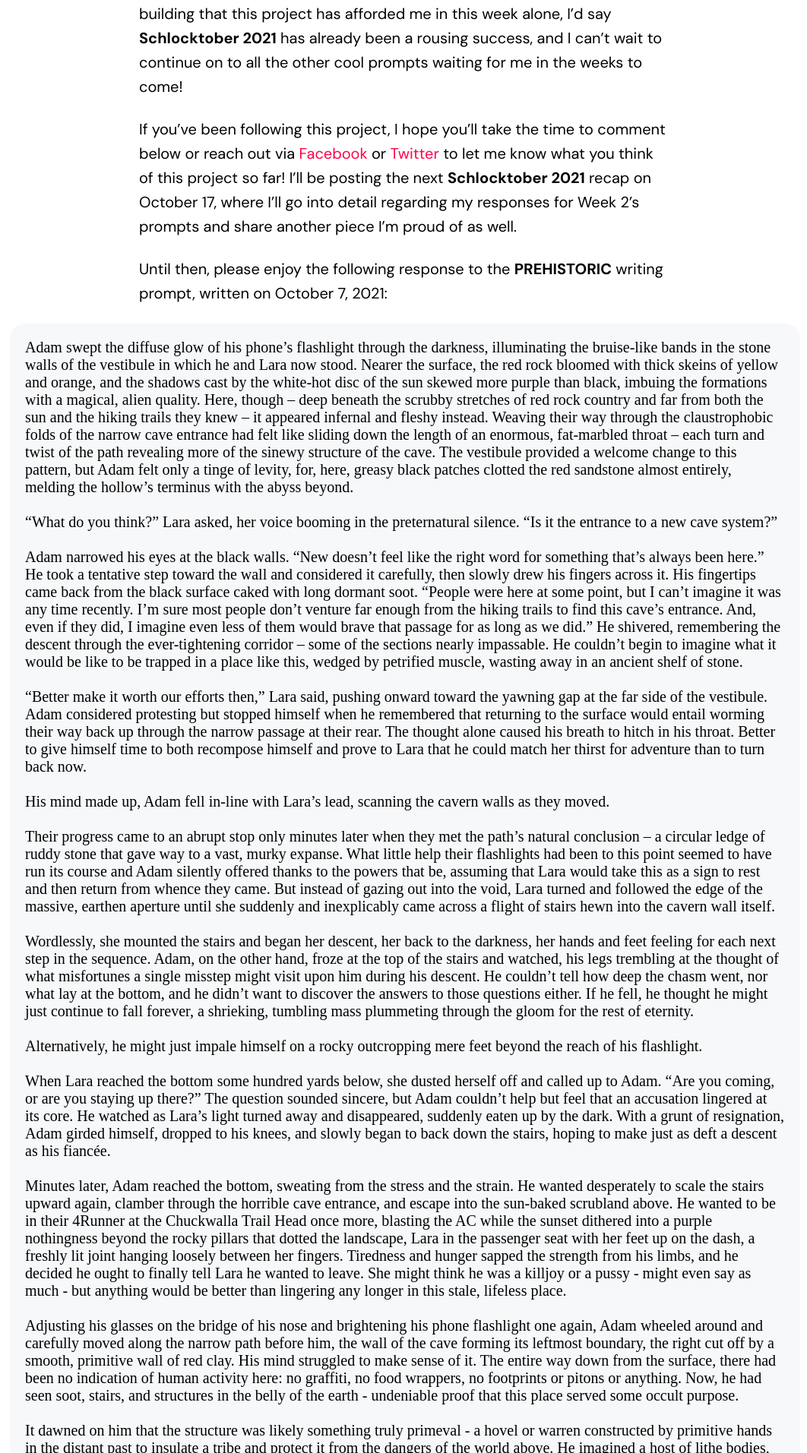
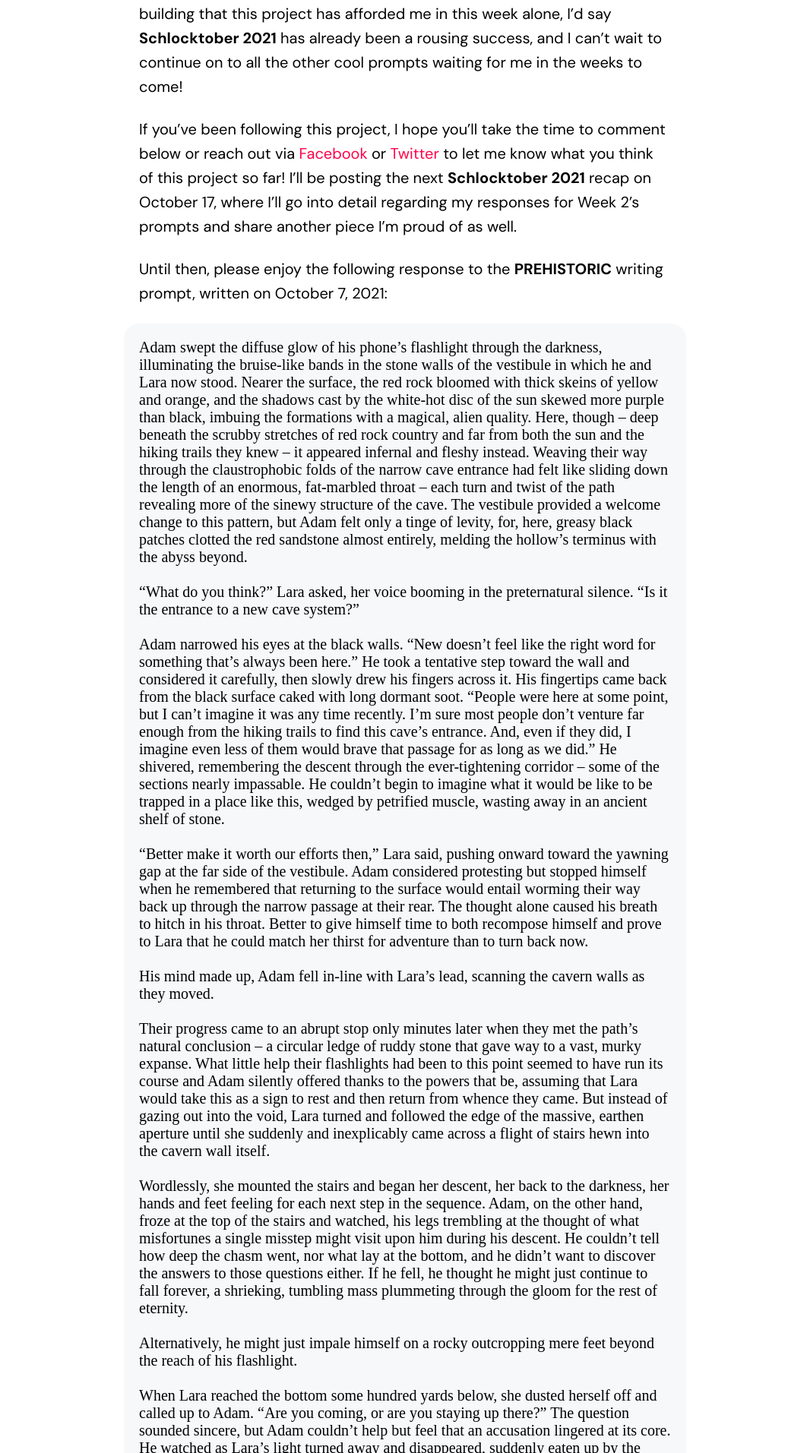
Before and after one commit to mnmalone/mnmalone2021, a Jekyll site: the page built from _posts/2021-10-10-schlocktober-week-1.md, in a window 1280 px wide. Shown: the part 4487-6400 px from the top of the page at 76% size, without its empty margins (107-1169 px from the left). Built offline with Jekyll 4.4.1, drawn with Linux system fonts in a browser that asks for light colours; some web fonts are replaced; comment, search, counter and statistics services are not loaded.

Commit message:
Update blog.scss

```diff
--- a/_sass/blog.scss
+++ b/_sass/blog.scss
@@ -265,7 +265,7 @@ p.blog-hero{
     font-family: Scheherazade New !important;
     margin-left: auto;
     margin-right: auto;
-    max-width: 1000px;
+    max-width: 700px;
     padding: 20px;
 
     p {
```
